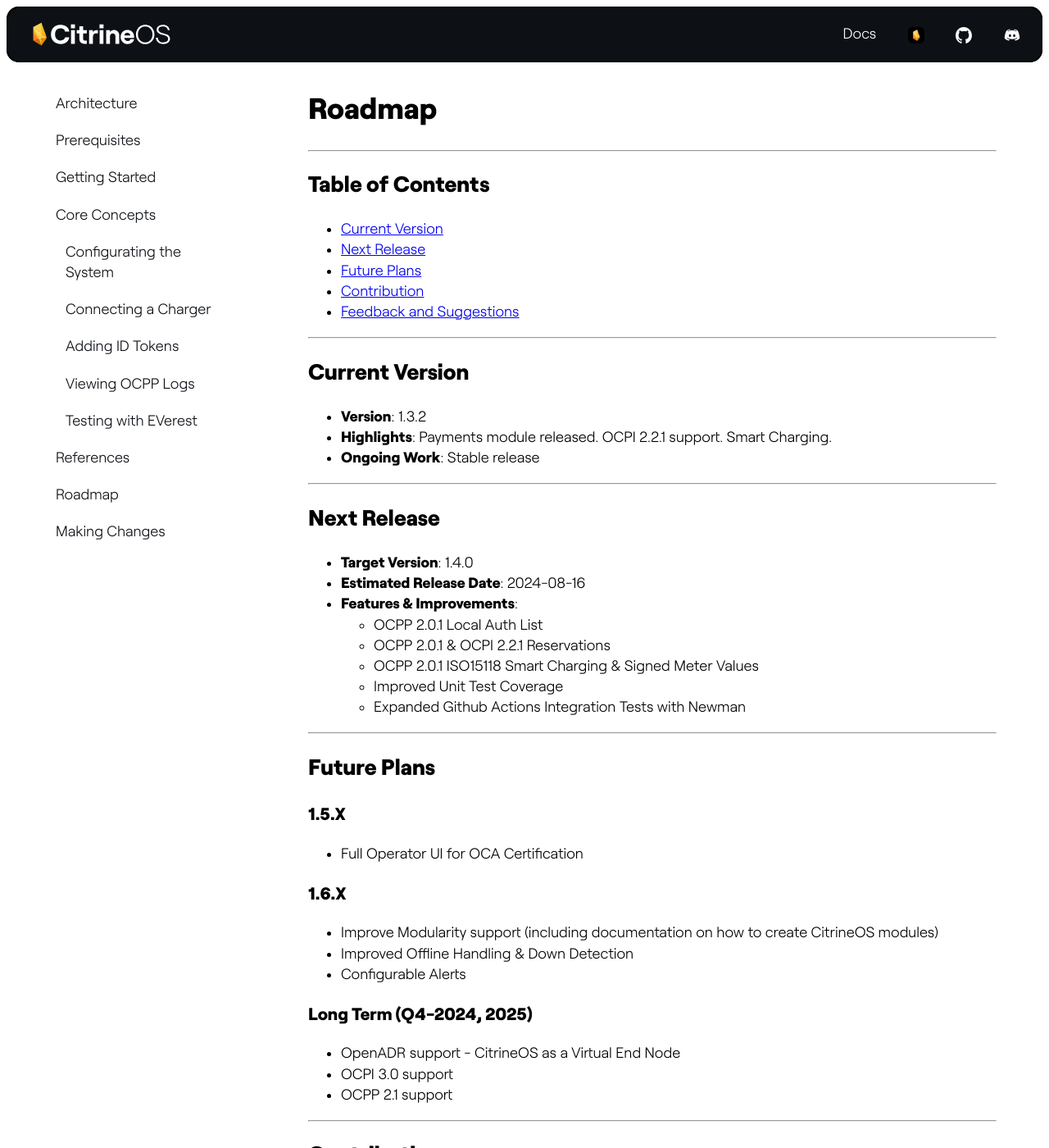
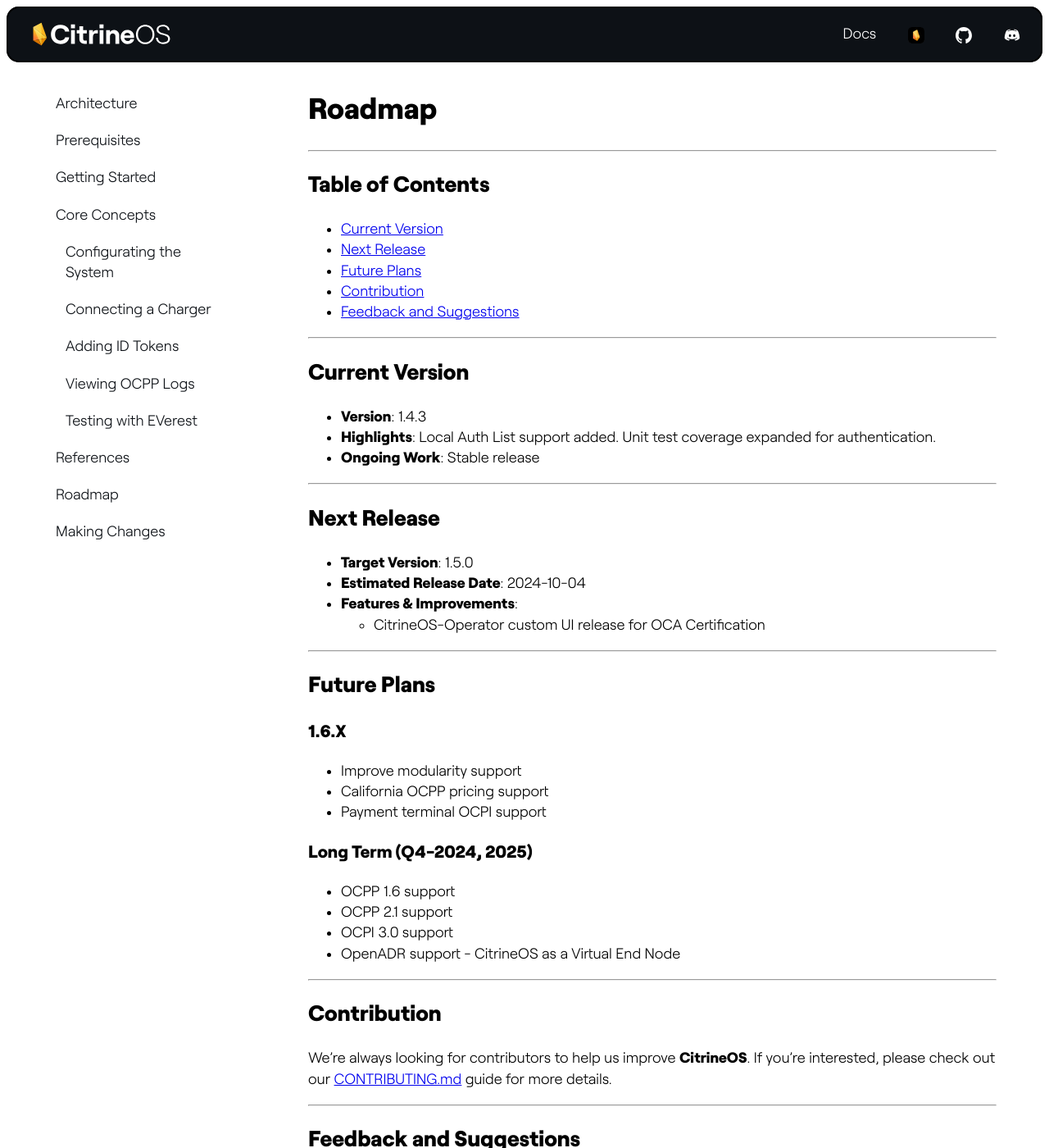
Before and after one commit to citrineos/citrineos.github.io, a Jekyll site: the page built from docs/roadmap.md, in a window 1280 px wide and 1400 px high. Shown: the whole window at 82% size. Built offline with Jekyll 4.4.1, drawn with Linux system fonts in a browser that asks for light colours; some web fonts are replaced.

```diff
--- a/docs/roadmap.md
+++ b/docs/roadmap.md
@@ -19,39 +19,33 @@
 
 ## Current Version
 
-- **Version**: 1.3.2
-- **Highlights**: Payments module released. OCPI 2.2.1 support. Smart Charging.
+- **Version**: 1.4.3
+- **Highlights**: Local Auth List support added. Unit test coverage expanded for authentication.
 - **Ongoing Work**: Stable release
 
 ---
 
 ## Next Release
 
-- **Target Version**: 1.4.0
-- **Estimated Release Date**: 2024-08-16
+- **Target Version**: 1.5.0
+- **Estimated Release Date**: 2024-10-04
 - **Features & Improvements**:
-  - OCPP 2.0.1 Local Auth List
-  - OCPP 2.0.1 & OCPI 2.2.1 Reservations
-  - OCPP 2.0.1 ISO15118 Smart Charging & Signed Meter Values
-  - Improved Unit Test Coverage
-  - Expanded Github Actions Integration Tests with Newman
+  - CitrineOS-Operator custom UI release for OCA Certification
 
 ---
 
 ## Future Plans
 
-### 1.5.X
-- Full Operator UI for OCA Certification
-
 ### 1.6.X
-- Improve Modularity support (including documentation on how to create CitrineOS modules)
-- Improved Offline Handling & Down Detection
-- Configurable Alerts
+- Improve modularity support
+- California OCPP pricing support
+- Payment terminal OCPI support
 
 ### Long Term (Q4-2024, 2025)
+- OCPP 1.6 support
+- OCPP 2.1 support
+- OCPI 3.0 support
 - OpenADR support - CitrineOS as a Virtual End Node
-- OCPI 3.0 support
-- OCPP 2.1 support
 
 ---
 
```
Also changed, not shown: docs/architecture.md (+1 -1 lines).
